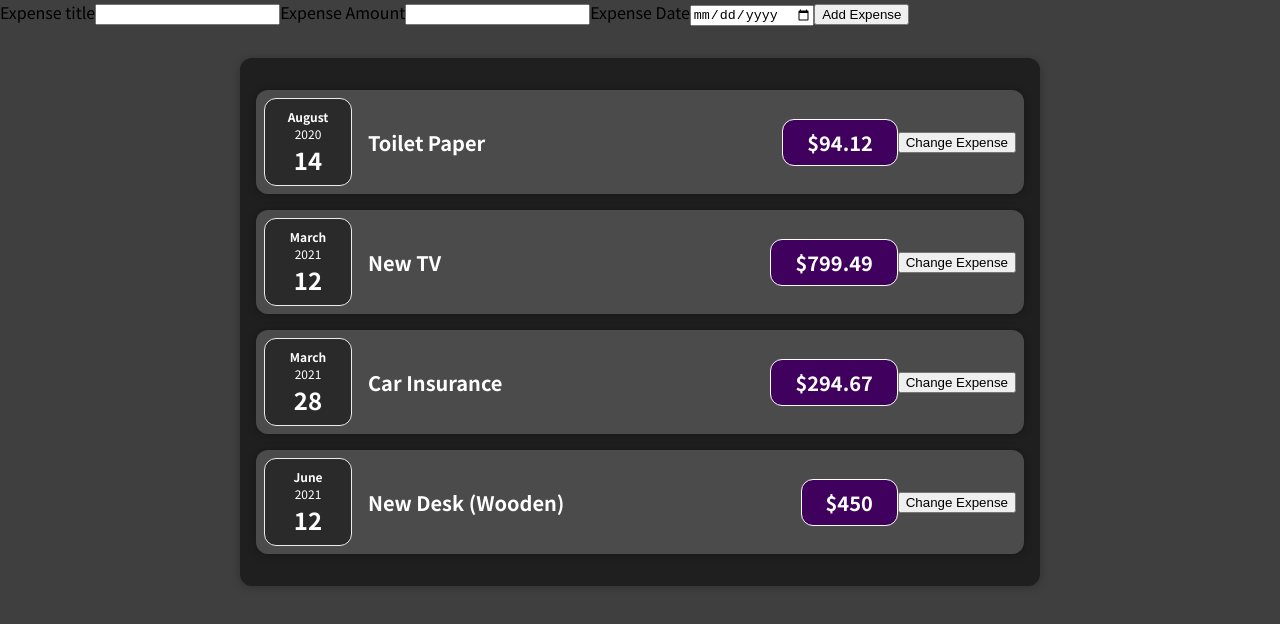
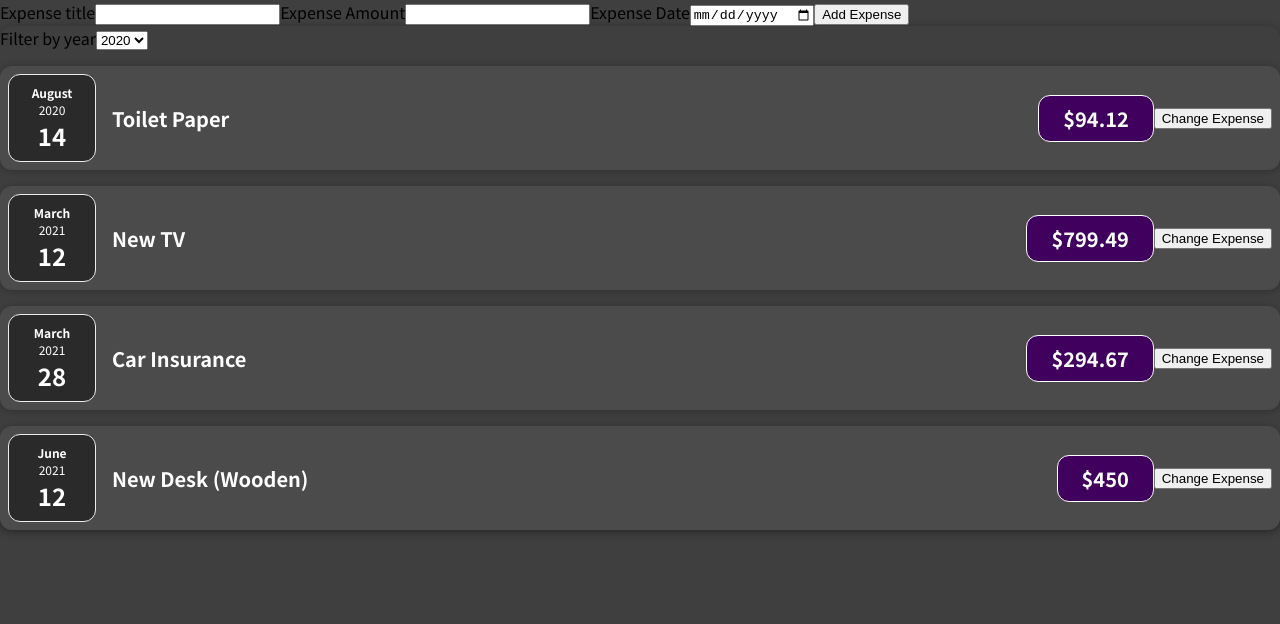
Before and after one commit to Vikassinghrathor/Sharpener_ReactJs_projects, a React (Create React App) app: page / in a window 1280 px wide. Shown: the top 624 px of the page. Built offline with nearby package versions, Linux system fonts and the light colour scheme.

Commit message:
Add Filter

```diff
--- a/src/Components/Expense/Expense.jsx
+++ b/src/Components/Expense/Expense.jsx
@@ -1,12 +1,21 @@
-import React from 'react';
+import React,{useState} from 'react';
 
 import ExpenseItem from './ExpenseItem';
+import ExpenseFilter from './ExpensesFilter.jsx';
 import Card from '../UI/Card';
-import './Expense.css';
+
 
 const Expenses = (props) => {
+
+  const [filteredYear, setFilteredYear] = useState('2020');
+
+  const filterChangeHandler = selectedYear => {
+    setFilteredYear(selectedYear);
+  };
+
   return (
-    <Card className="expenses">
+    <Card>
+      <ExpenseFilter selected={filteredYear} onChangeFilter={filterChangeHandler} />
       <ExpenseItem
         title={props.items[0].title}
         amount={props.items[0].amount}
--- /dev/null
+++ b/src/Components/Expense/ExpensesFilter.jsx
@@ -0,0 +1,23 @@
+import React from 'react';
+
+const ExpensesFilter = (props) => {
+  const dropdownChangeHandler = (event) => {
+    props.onChangeFilter(event.target.value);
+  };
+
+  return (
+    <div>
+      <div>
+        <label>Filter by year</label>
+        <select value={props.selected} onChange={dropdownChangeHandler}>
+          <option value='2022'>2022</option>
+          <option value='2021'>2021</option>
+          <option value='2020'>2020</option>
+          <option value='2019'>2019</option>
+        </select>
+      </div>
+    </div>
+  );
+};
+
+export default ExpensesFilter;
```
